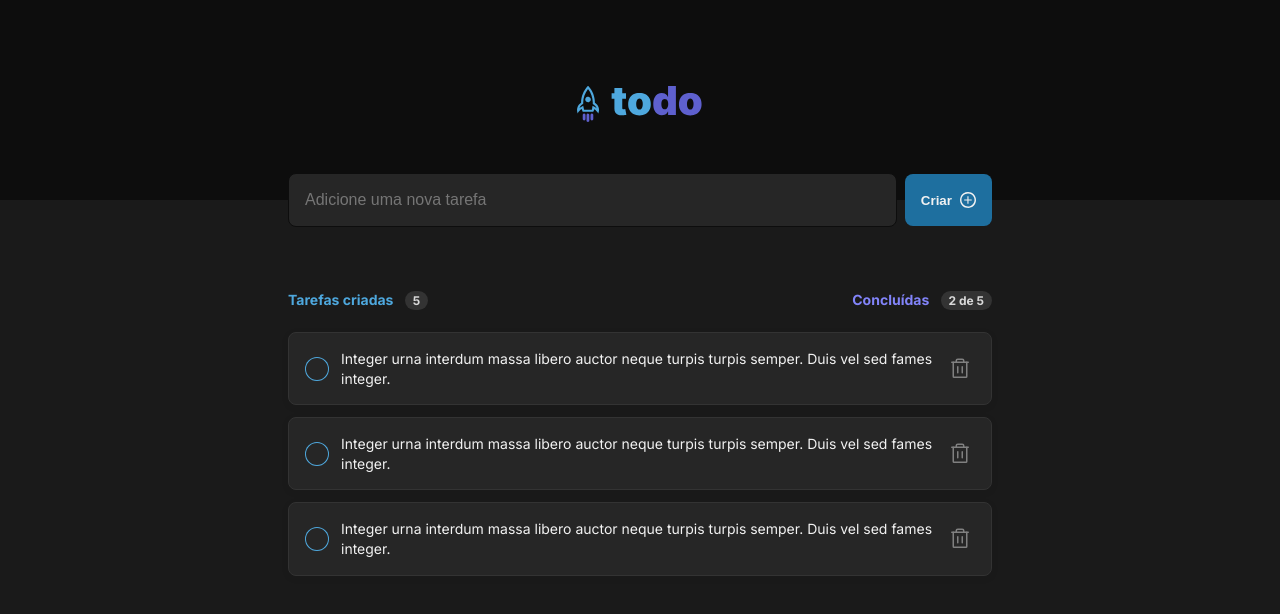
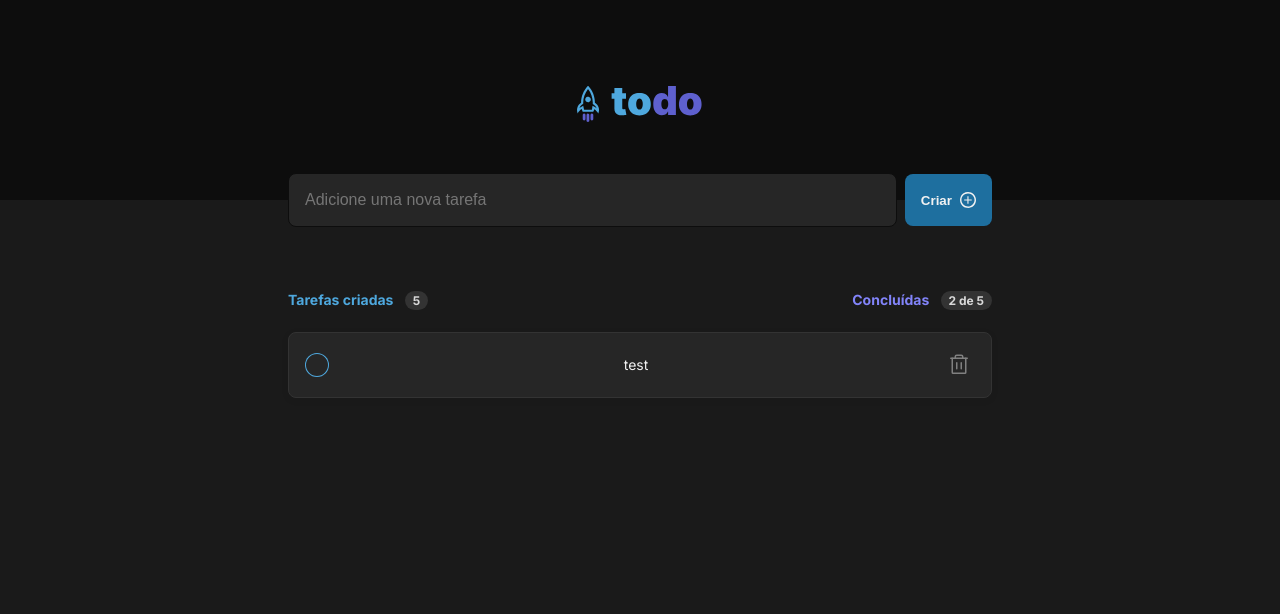
Before and after one commit to saranascimento/ignite-desafio01-praticando-os-conceitos-do-reactjs, a React (Vite) app: page / in a window 1280 px wide. Shown: the top 614 px of the page. Built offline with nearby package versions, Linux system fonts and the light colour scheme.

Commit message:
add new task by input

```diff
--- a/src/App.tsx
+++ b/src/App.tsx
@@ -1,6 +1,5 @@
 import { CreateTask } from "./components/CreateTask";
 import { Header } from "./components/Header";
-import { TasksCreated } from "./components/TasksCreated";
 
 import styles from "./App.module.css";
 
@@ -12,7 +11,6 @@ function App() {
       <Header />
       <main className={styles.container}>
         <CreateTask />
-        <TasksCreated />
       </main>
     </>
   );
--- a/src/components/CreateTask.tsx
+++ b/src/components/CreateTask.tsx
@@ -1,15 +1,41 @@
-import styles from "./CreateTask.module.css";
+import { useState, FormEvent, ChangeEvent } from "react";
+
 import plusIcon from "../assets/plus.svg";
 
+import styles from "./CreateTask.module.css";
+import { TasksCreated } from "./TasksCreated";
+
 export function CreateTask() {
+  const [tasks, setTasks] = useState(["test"]);
+  const [newTaskText, setNewTaskText] = useState("");
+
+  function handleCreateNewTask(event: FormEvent) {
+    event.preventDefault();
+
+    // setTask([...task, newTaskText]);
+    setTasks([...tasks, newTaskText]);
+    setNewTaskText("");
+
+    console.log(tasks);
+  }
+
+  function handleNewTaskCreatedChange(event: ChangeEvent<HTMLInputElement>) {
+    event.target.setCustomValidity("");
+
+    setNewTaskText(event.target.value);
+  }
+
   return (
-    <div className={styles.createTaskWrapper}>
+    <>
+      <form onSubmit={handleCreateNewTask} className={styles.createTaskWrapper}>
         <input
           className={styles.createTaskInput}
           type="text"
-        name=""
+          name="task"
           id=""
           placeholder="Adicione uma nova tarefa"
+          onChange={handleNewTaskCreatedChange}
+          value={newTaskText}
         />
         <button className={styles.createTaskButton}>
           Criar{" "}
@@ -18,6 +44,9 @@ export function CreateTask() {
             alt="Ícone de adição com borda redonda e um símbolo interno de +"
           />
         </button>
-    </div>
+      </form>
+
+      <TasksCreated tasks={tasks} />
+    </>
   );
 }
--- a/src/components/TaskCreated.module.css
+++ b/src/components/TaskCreated.module.css
@@ -10,7 +10,7 @@
   font-weight: 400;
   display: flex;
   align-items: center;
-  justify-content: center;
+  justify-content: space-between;
   margin-bottom: 12px;
 }
 
--- a/src/components/TaskCreated.tsx
+++ b/src/components/TaskCreated.tsx
@@ -3,11 +3,11 @@ import { Trash } from "phosphor-react";
 
 import styles from "./TaskCreated.module.css";
 
-interface TaskCreatedProps {
+interface Content {
   content: string;
 }
 
-export function TaskCreated({ content }: TaskCreatedProps) {
+export function TaskCreated({ content }: Content) {
   return (
     <div className={styles.taskCreated}>
       <input type="checkbox" name="done" className={styles.checkbox}></input>
--- a/src/components/TasksCreated.tsx
+++ b/src/components/TasksCreated.tsx
@@ -1,22 +1,26 @@
 import { TaskCreated } from "./TaskCreated.js";
 import styles from "./TasksCreated.module.css";
 
-const tasks = [
-  {
-    content:
-      "Integer urna interdum massa libero auctor neque turpis turpis semper. Duis vel sed fames integer.",
-  },
-  {
-    content:
-      "Integer urna interdum massa libero auctor neque turpis turpis semper. Duis vel sed fames integer.",
-  },
-  {
-    content:
-      "Integer urna interdum massa libero auctor neque turpis turpis semper. Duis vel sed fames integer.",
-  },
-];
+// const tasks = [
+//   {
+//     content:
+//       "Integer urna interdum massa libero auctor neque turpis turpis semper. Duis vel sed fames integer.",
+//   },
+//   {
+//     content:
+//       "Integer urna interdum massa libero auctor neque turpis turpis semper. Duis vel sed fames integer.",
+//   },
+//   {
+//     content:
+//       "Integer urna interdum massa libero auctor neque turpis turpis semper. Duis vel sed fames integer.",
+//   },
+// ];
 
-export function TasksCreated() {
+interface TasksCreatedProps {
+  tasks: string[];
+}
+
+export function TasksCreated({ tasks }: TasksCreatedProps) {
   return (
     <article className={styles.tasksCreatedWrapper}>
       <header className={styles.header}>
@@ -29,8 +33,8 @@ export function TasksCreated() {
       </header>
       <footer>
         <div className={styles.todoList}>
-          {tasks.map((task) => {
-            return <TaskCreated content={task.content} />;
+          {tasks.map((task, index) => {
+            return <TaskCreated content={task} key={index} />;
           })}
         </div>
       </footer>
```
Lines whose indentation alone changed are shown as unchanged.
